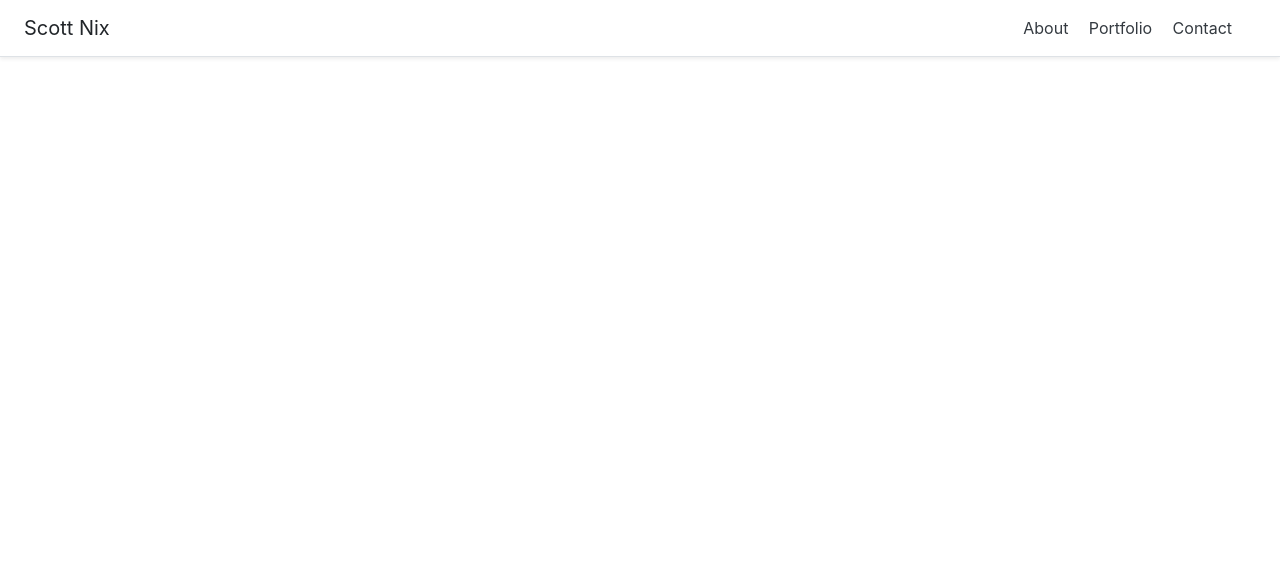
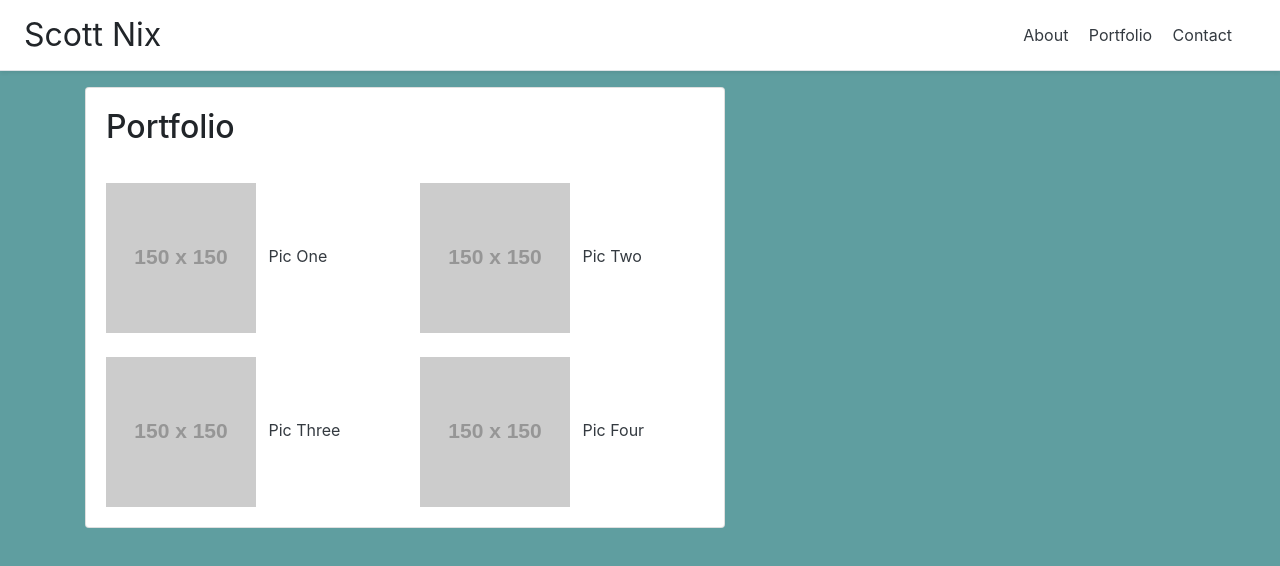
Before and after one commit to scottydont66/Homework2, a plain HTML site: page Assets/portfolio.html in a window 1280 px wide. Drawn offline with nearby package versions, Linux system fonts and the light colour scheme; placeholder pictures from the web are drawn by us.

Commit message:
completed basic build-out of index.html, portfolio.html, and contact.html

```diff
--- a/Assets/portfolio.html
+++ b/Assets/portfolio.html
@@ -3,13 +3,13 @@
 <head>
     <meta charset="UTF-8">
     <meta name="viewport" content="width=device-width, initial-scale=1.0">
-    <title>Bio Page</title>
+    <title>Portfolio</title>
 
     <link rel="stylesheet" href="https://stackpath.bootstrapcdn.com/bootstrap/4.5.0/css/bootstrap.min.css" integrity="sha384-9aIt2nRpC12Uk9gS9baDl411NQApFmC26EwAOH8WgZl5MYYxFfc+NcPb1dKGj7Sk" crossorigin="anonymous">
 </head>
-<body>
+<header>
     <div class="d-flex flex-column flex-md-row align-items-center p-3 px-md-4 mb-3 bg-white border-bottom shadow-sm">
-        <h5 class="my-0 mr-md-auto font-weight-normal">Scott Nix</h5>
+        <h2 class="my-0 mr-md-auto font-weight-normal">Scott Nix</h2>
         <nav class="my-2 my-md-0 mr-md-3">
           <a class="p-2 text-dark" href="index.html">About</a>
           <a class="p-2 text-dark" href="portfolio.html">Portfolio</a>
@@ -17,7 +17,36 @@
         </nav>
       </div>
     </div>
-
+</header>
+<body style="background-color: cadetblue;">
+  <main class="container">
+    <div class="card" style="width: 40rem;">
+        <div class="card-body">
+          <h2 class="card-title">Portfolio</h2>
+          <br>
+          <div class="row">
+            <div class="col-sm">
+              <img src="https://via.placeholder.com/150" alt="">
+              <a class="p-2 text-dark" href="...">Pic One</a>
+            </div>
+            <div class="col-sm">
+              <img src="https://via.placeholder.com/150" alt="">
+              <a class="p-2 text-dark" href="...">Pic Two</a>
+            </div>
+          </div>
+          <br>
+          <div class="row">
+            <div class="col-sm">
+              <img src="https://via.placeholder.com/150" alt="">
+              <a class="p-2 text-dark" href="...">Pic Three</a>
+            </div>
+            <div class="col-sm">
+              <img src="https://via.placeholder.com/150" alt="">
+              <a class="p-2 text-dark" href="...">Pic Four</a>
+            </div>
+          </div>
+        </div>
+  </main>
 
     <script src="https://code.jquery.com/jquery-3.5.1.slim.min.js" integrity="sha384-DfXdz2htPH0lsSSs5nCTpuj/zy4C+OGpamoFVy38MVBnE+IbbVYUew+OrCXaRkfj" crossorigin="anonymous"></script>
     <script src="https://cdn.jsdelivr.net/npm/popper.js@1.16.0/dist/umd/popper.min.js" integrity="sha384-Q6E9RHvbIyZFJoft+2mJbHaEWldlvI9IOYy5n3zV9zzTtmI3UksdQRVvoxMfooAo" crossorigin="anonymous"></script>
```
Also changed, not shown: Assets/contact.html (+27 -4 lines), Assets/index.html (+11 -9 lines).
